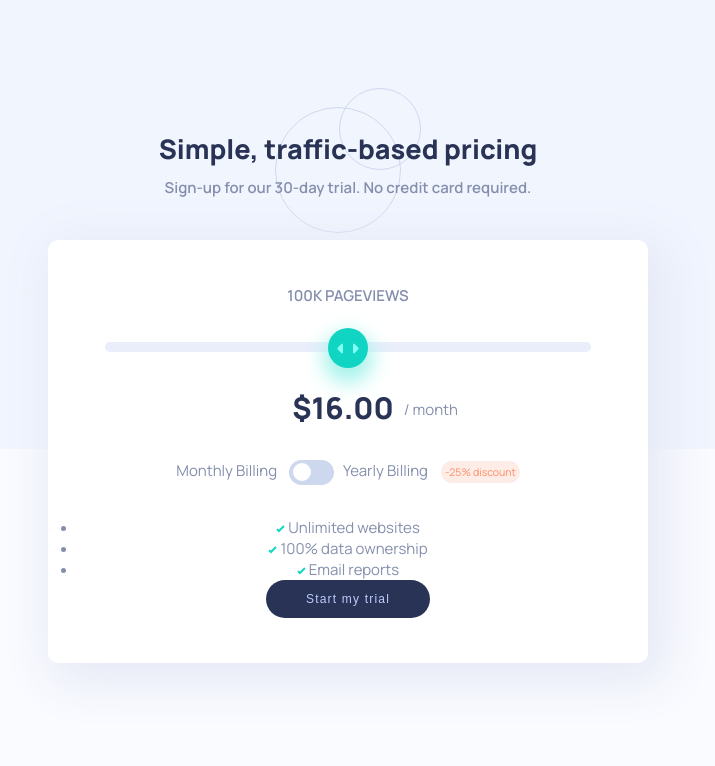
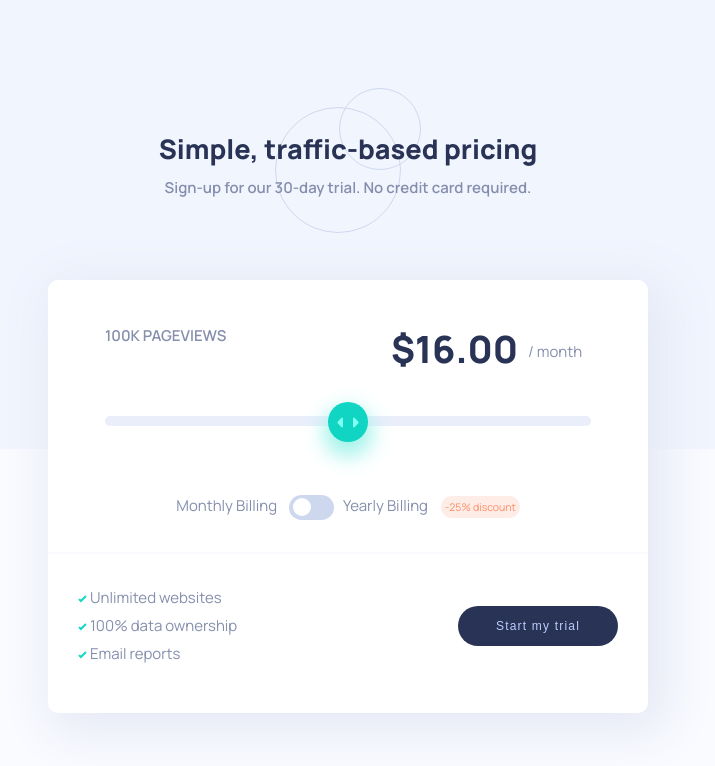
Before and after one commit to Wawamama/pricing-component, a plain HTML site: page index.html in a window 1280 px wide. Shown: the whole page, without its empty margins (292-1007 px from the left). Drawn offline with Linux system fonts and the light colour scheme.

Commit message:
css-ok-desktop

```diff
--- a/index.html
+++ b/index.html
@@ -18,12 +18,16 @@
 
     <div id="container">
         <div class='nb_pageviews'>100K PAGEVIEWS</div>
+        <div class="pricing_container">
+            <div class='pricing'>
+                <span class='price'>$16.00</span><span class='recurrence'> /&nbsp;month</span>
+            </div>
+        </div>
         <div class="slidebar_container">
             <input id="range" type="range" min="0" max="1000" step="5" value="500">
         </div>
-        <div class='pricing'>
-            <span class='price'>$16.00</span><span class='recurrence'>/ month</span>
-        </div>
+
+
 
         <div class="choose_recurrence">
             <span>Monthly Billing &nbsp;&nbsp;</span>
@@ -34,7 +38,7 @@
             <span>&nbsp;&nbsp;Yearly Billing</span>
             <span class="discount">-25% discount</span>
         </div>
-
+        <div class="line_separator"></div>
         <div id="bottom">
                 <ul>
                     <li><img src="./img/icon-check.svg" alt="•"> Unlimited websites</li>
--- a/styles.css
+++ b/styles.css
@@ -39,23 +39,42 @@ main {
         width: 60vw;
         max-width: 600px;
     }
+
+    .nb_pageviews {
+        text-align: left;
+        margin-left: 5%;
+        width: 30%;
+    }
+
+    .pricing_container {
+        position: absolute;
+        top:10%;
+        right: 20%;
+
+
+    }
 }
 
+li {
+    list-style: none;
+    line-height: 3.5vh;
+}
 /* Button style */
 
 .btn {
     outline: none;
     background-color: var(--darkblue);
     color: var(--paleblue);
-    padding: 12px 40px;
+    padding: 12px;
     border-style: none;
     font-size: 0.8em;
     letter-spacing: 1.2px;
     position: relative;
     border-radius: 50px;
     cursor: pointer;
+    height: 40px;
+    width: 160px;
 }
-
 
 /* TOP STYLES */
 
@@ -79,11 +98,13 @@ main {
 /* CONTAINER STYLES */
 
 #container {
+   position: relative;
    background-color: var(--white);
    border-radius: 10px;
    box-shadow: 10px 10px 50px 10px hsl(228, 43%, 93%);
    padding: 3em 2em;
    color: var(--grayishblue);
+   margin-top: 5vh;
 }
 
 
@@ -100,21 +121,21 @@ main {
 
 .price {
     color: var(--darkblue);
-    font-size: 2em;
+    font-size: 2.5em;
     font-weight: bold;
     margin-right: 10px;
 }
 
 .recurrence {
    position: absolute;
-   bottom:20%;
+   bottom:25%;
 }
 
 /* SLIDER STYLES */
 
 .slidebar_container {
     width: 90%;
-    margin: 30px auto;
+    margin: 8vh auto;
 }
 
 input[type='range'] {
@@ -293,3 +314,30 @@ input[type=range]::-webkit-slider-thumb {
       border-radius: 20px;
       padding: 4px;
   }
+
+  /* BOTTOM */
+
+  .line_separator {
+      height: 2px;
+      width: 100%;
+      background-color:var(--verypaleblue);
+      position: absolute;
+      left: 0;
+  }
+
+#bottom {
+    display: flex;
+    flex-direction: row;
+    justify-content: space-between;
+    padding-top: 4vh;
+}
+
+@media only screen and (min-width: 960px) {
+    #bottom ul {
+        text-align: left;
+    }
+
+    #bottom > :nth-child(2) {
+        align-self: center;
+    }
+}
```
